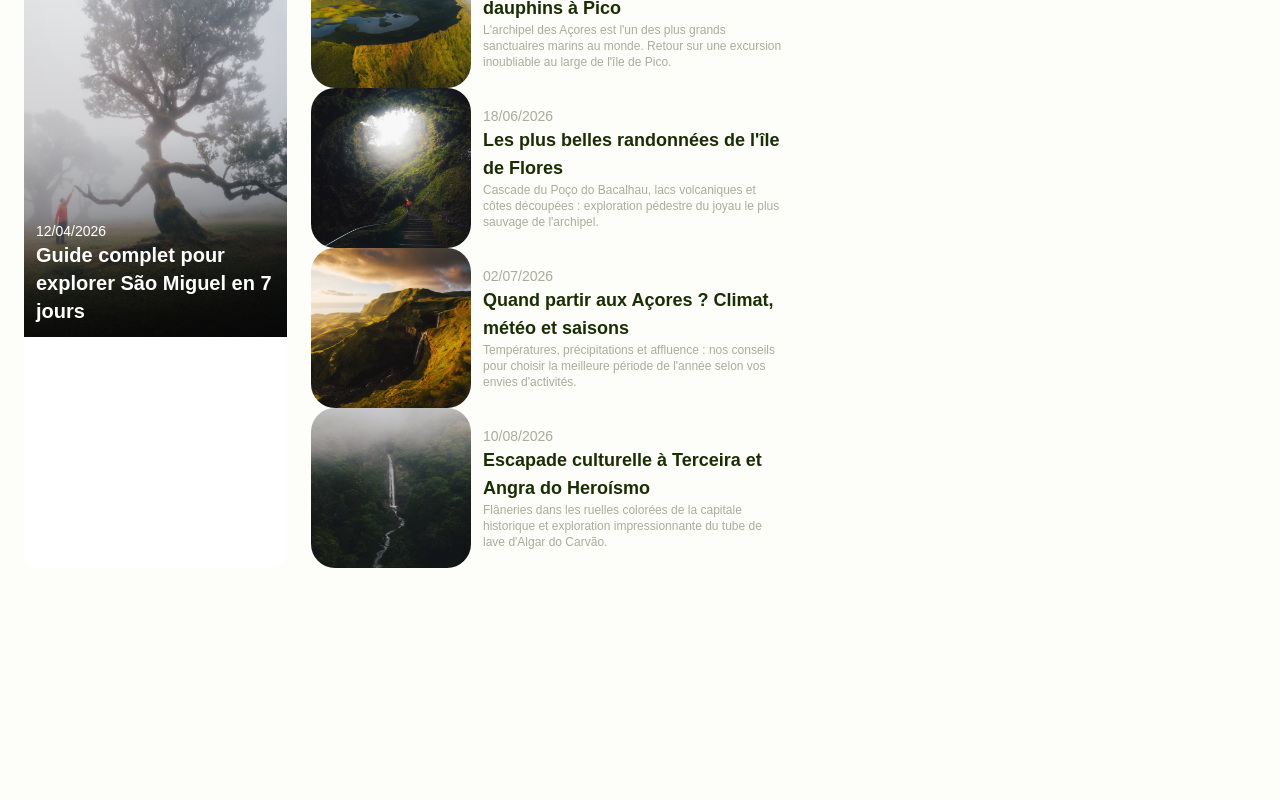
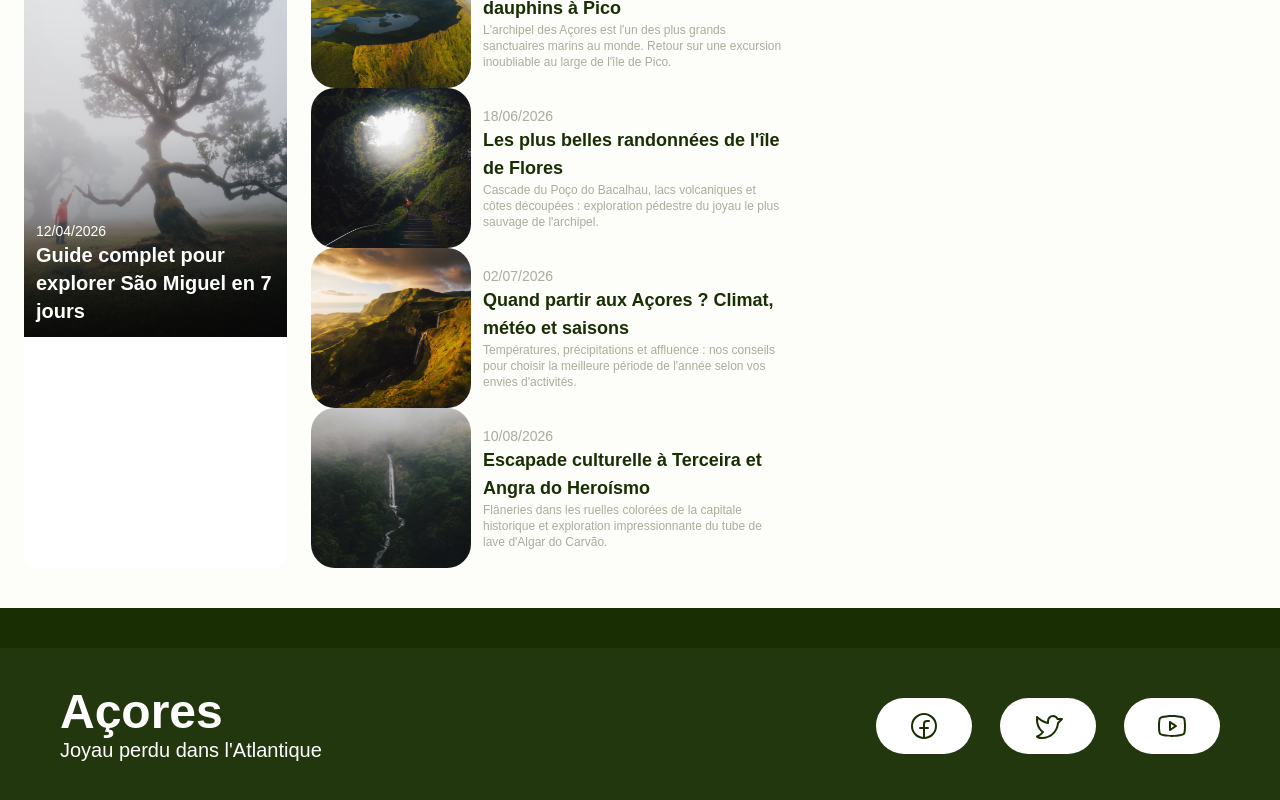
Before and after one commit to ElPotatoCorp/tp-01-tailwindcss, a React (Vite) app: page / in a window 1280 px wide. Shown: the part 2869-3669 px from the top of the page. Before the commit the page ends 3477 px from the top, so only its background shows below. Built offline with nearby package versions, Linux system fonts and the light colour scheme; a web font is replaced by a local one.

Commit message:
Section Footer

```diff
--- a/src/App.tsx
+++ b/src/App.tsx
@@ -1,5 +1,6 @@
 import { Benefits } from "./components/sections/benefits";
 import { Blog } from "./components/sections/blog";
+import { Footer } from "./components/sections/footer";
 import { Hero } from "./components/sections/hero";
 import { Hotels } from "./components/sections/hotels";
 import { Menu } from "./components/sections/menu";
@@ -20,7 +21,7 @@ function App() {
         <Blog />
       </main>
 
-      {/* <Footer /> */}
+      <Footer />
     </div>
   );
 }
--- /dev/null
+++ b/src/components/sections/footer.tsx
@@ -0,0 +1,27 @@
+import { FacebookLogoIcon, TwitterLogoIcon, YoutubeLogoIcon } from "@phosphor-icons/react";
+import type { FC } from "react";
+import { Button } from "../button";
+
+export const Footer: FC = function () {
+  return (
+    <footer className="py-10 bg-primary">
+      <div className="flex flex-row justify-between px-15 py-10 bg-secondary/7">
+        <div className="flex flex-col text-white">
+          <span className="text-5xl font-semibold">Açores</span>
+          <span className="text-xl font-medium">Joyau perdu dans l'Atlantique</span>
+        </div>
+        <div className="flex self-center gap-7">
+          <Button className="px-8" textColor="primary" bgColor="white" shape="pill" size="sm">
+            <FacebookLogoIcon size={32} />
+          </Button>
+          <Button className="px-8" textColor="primary" bgColor="white" shape="pill" size="sm">
+            <TwitterLogoIcon size={32} />
+          </Button>
+          <Button className="px-8" textColor="primary" bgColor="white" shape="pill" size="sm">
+            <YoutubeLogoIcon size={32} />
+          </Button>
+        </div>
+      </div>
+    </footer>
+  );
+};
```
